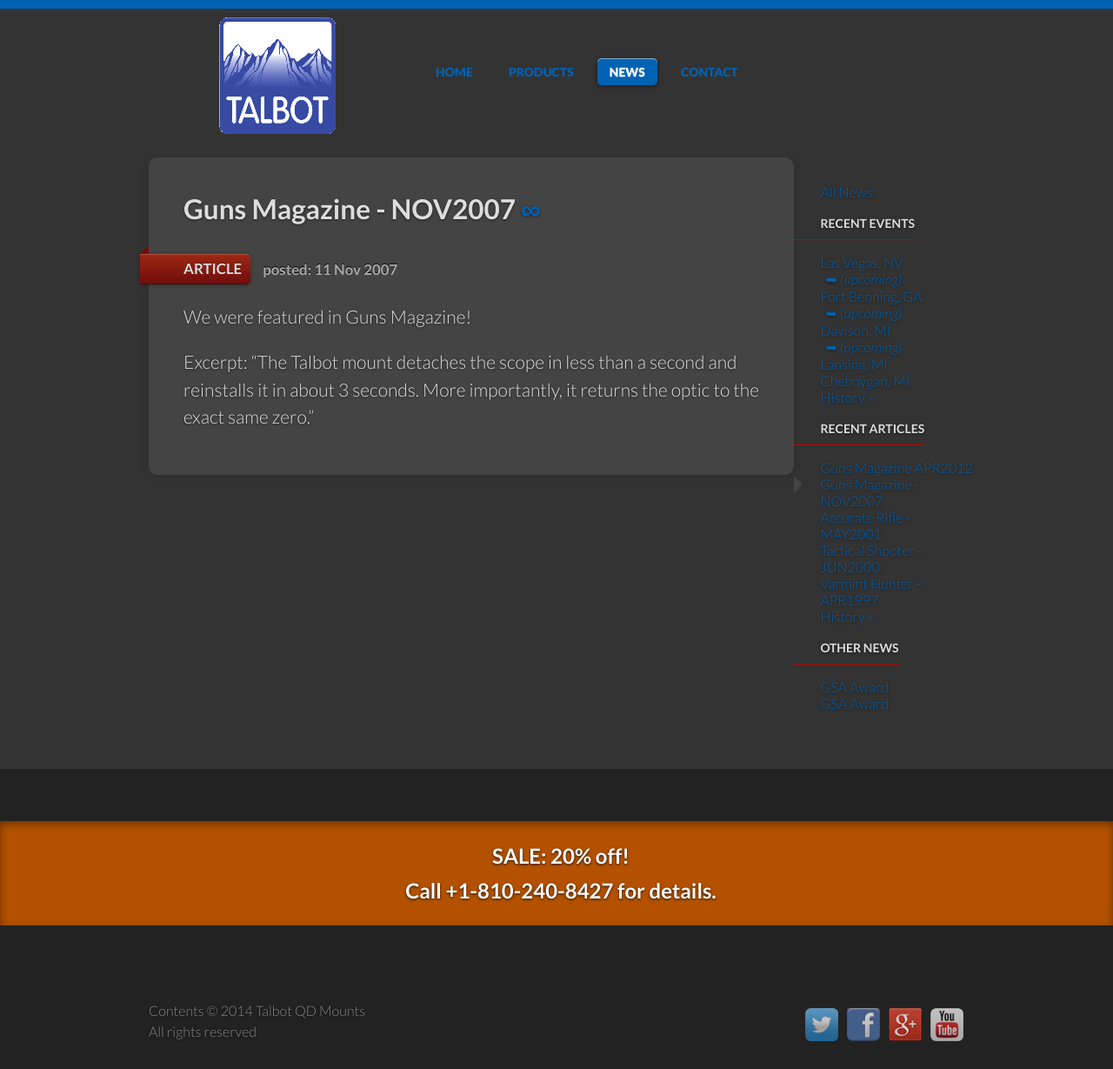
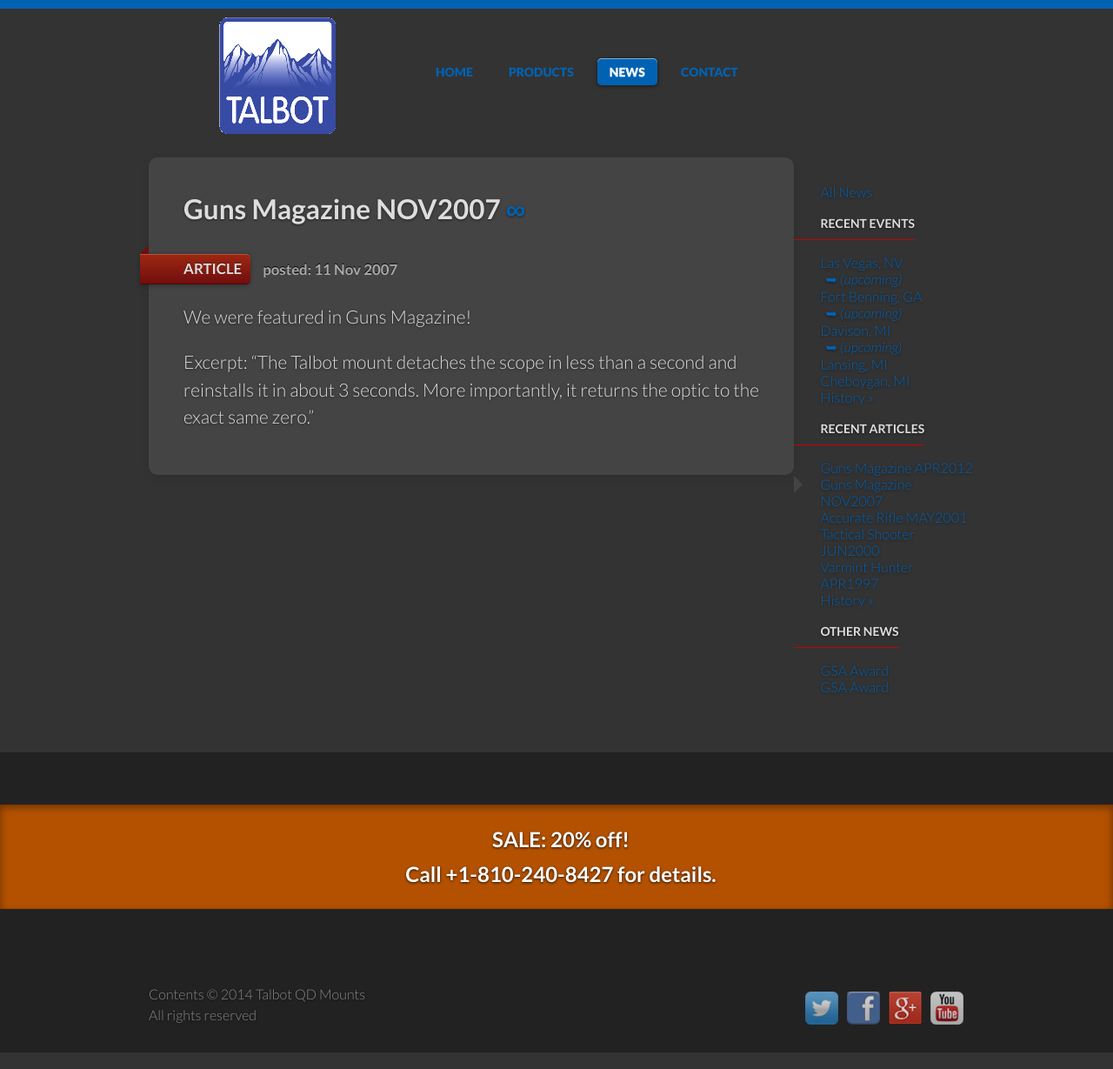
Before and after one commit to qdmounts/qdmounts.github.io, a Jekyll site: the page built from _posts/2007-11-11-qdmounts-article-gm-november2007.markdown, in a window 1280 px wide. Shown: the whole page at 87% size. Built offline with Jekyll 4.4.1, drawn with Linux system fonts in a browser that asks for light colours.

```diff
--- a/_posts/1997-04-20-qdmounts-article-vh-april1997.markdown
+++ b/_posts/1997-04-20-qdmounts-article-vh-april1997.markdown
@@ -1,6 +1,6 @@
 ---
 layout: news_item
-title: 'Varmint Hunter - APR1997'
+title: 'Varmint Hunter APR1997'
 date: 1997-04-20 10:22:00 -0500
 author: prolixalias
 categories: [article]
--- a/_posts/1999-12-01-qdmounts-article-sp-december1999.markdown
+++ b/_posts/1999-12-01-qdmounts-article-sp-december1999.markdown
@@ -1,6 +1,6 @@
 ---
 layout: news_item
-title: 'Sniper's Paradise - DEC1999'
+title: 'Sniper's Paradise DEC1999'
 date: 1999-12-01 00:10:00 -0500
 author: prolixalias
 categories: [article]
--- a/_posts/2000-06-01-qdmounts-article-ts-june2000.markdown
+++ b/_posts/2000-06-01-qdmounts-article-ts-june2000.markdown
@@ -1,6 +1,6 @@
 ---
 layout: news_item
-title: 'Tactical Shooter - JUN2000'
+title: 'Tactical Shooter JUN2000'
 date: 2000-06-01 00:02:44 -0500
 author: prolixalias
 categories: [article]
--- a/_posts/2001-05-01-qdmounts-article-ar-may2001.markdown
+++ b/_posts/2001-05-01-qdmounts-article-ar-may2001.markdown
@@ -1,6 +1,6 @@
 ---
 layout: news_item
-title: 'Accurate Rifle - MAY2001'
+title: 'Accurate Rifle MAY2001'
 date: 2001-05-01 11:38:00 -0500
 author: prolixalias
 categories: [article]
--- a/_posts/2007-11-11-qdmounts-article-gm-november2007.markdown
+++ b/_posts/2007-11-11-qdmounts-article-gm-november2007.markdown
@@ -1,6 +1,6 @@
 ---
 layout: news_item
-title: 'Guns Magazine - NOV2007'
+title: 'Guns Magazine NOV2007'
 date: 2007-11-11 11:11:00 -0500
 author: prolixalias
 categories: [article]
```
